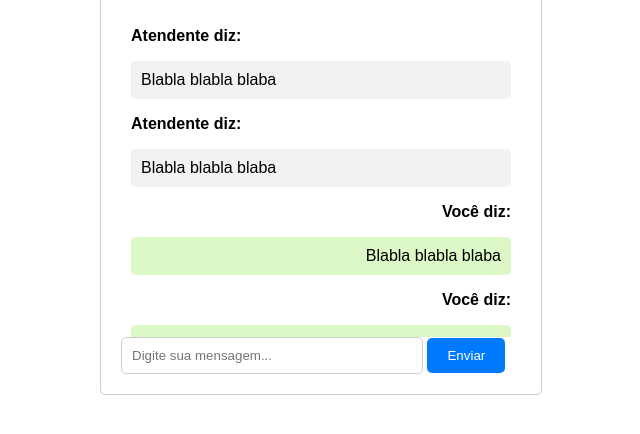
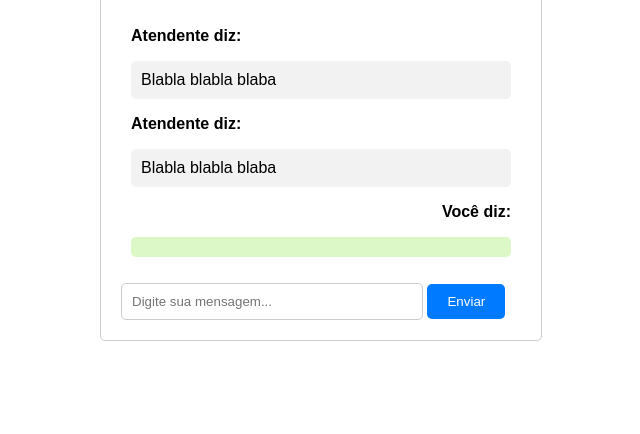
Before and after one commit to Mateuslh/faculdade_front_end, a plain HTML site: page index.html in a window 1280 px wide. Both pictures are taken after a click on the button "Enviar". Shown: the part 94-528 px from the top of the page, without its empty margins (319-959 px from the left). Drawn offline with Linux system fonts and the light colour scheme.

Commit message:
Feature: Função enviarMensagem foi incrementada, apenas com a feature visual

```diff
--- a/index.html
+++ b/index.html
@@ -3,11 +3,12 @@
 <head>
     <meta charset="UTF-8">
     <meta name="viewport" content="width=device-width, initial-scale=1.0">
-    <title>Fake Chat</title>
+    <title>Atendimento Online</title>
     <link rel="stylesheet" href="styles.css">
-    <link rel="icon" type="image" href="icon.png">
+    <script src="script.js"></script>
 </head>
 <body>
+
 <div class="container">
     <header>
         <h1>Atendimento Online</h1>
@@ -15,27 +16,20 @@
     <div class="chat-box">
         <div class="chat-message received">
             <div class="sender">Atendente diz:</div>
-            <p class="message">Blabla blabla blaba </p>
+            <p class="message">Blabla blabla blaba</p>
         </div>
         <div class="chat-message received">
             <div class="sender">Atendente diz:</div>
             <p class="message">Blabla blabla blaba</p>
         </div>
-        <div class="chat-message sent">
-            <div class="sender">Você diz:</div>
-            <p class="message">Blabla blabla blaba</p>
-        </div>
-        <div class="chat-message sent">
-            <div class="sender">Você diz:</div>
-            <p class="message">Blabla blabla blaba</p>
-        </div>
     </div>
     <div class="user-input">
         <label>
-            <input type="text" placeholder="Digite sua mensagem...">
+            <input type="text" placeholder="Digite sua mensagem..." id="user-message">
         </label>
-        <button>Enviar</button>
+        <button onclick="enviarMensagem()">Enviar</button>
     </div>
 </div>
+
 </body>
 </html>
--- /dev/null
+++ b/script.js
@@ -0,0 +1,12 @@
+function enviarMensagem() {
+    var mensagem = document.getElementById("user-message").value;
+    var novaMensagem = document.createElement("div");
+    novaMensagem.classList.add("chat-message", "sent");
+
+    novaMensagem.innerHTML = `
+        <div class="sender">Você diz:</div>
+        <p class="message">${mensagem}</p>
+    `;
+    document.querySelector(".chat-box").appendChild(novaMensagem);
+    document.getElementById("user-message").value = "";
+}
```
